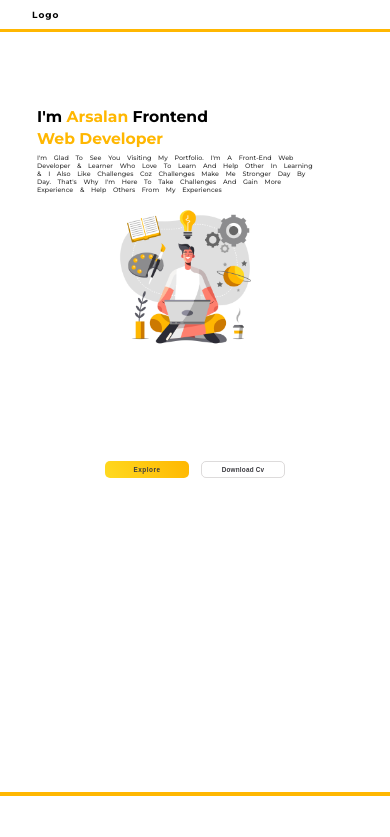
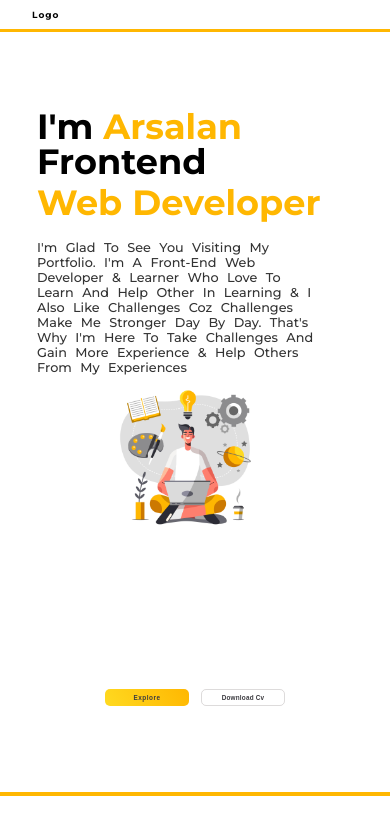
Before and after one commit to arsalan475/arsalportfolio, a plain HTML site: page index.html in a window 390 px wide. Shown: the top 837 px of the page. Drawn offline with Linux system fonts and the light colour scheme.

Commit message:
Add files via upload

```diff
--- a/index.html
+++ b/index.html
@@ -27,7 +27,7 @@
         </ul>
       </section>
 
-      <main class="main">
+
         <div class="home-section" id="home">
           <div class="sub-container">
           <div class="home-heading">
@@ -148,7 +148,7 @@
           </div>
         </section>
       </div>
-      </main>
+
 
       <footer class="footer-container">
       <div class="footer">
--- a/style.css
+++ b/style.css
@@ -457,7 +457,8 @@ background: none;
     .sub-container{
         flex-direction: column;
         align-items: center;
-        gap: 1rem;
+     gap: 1rem;
+        font-size: 3rem;
     }
     .home-heading{
         /* font-size: 1.3rem; */
@@ -466,16 +467,29 @@ background: none;
     }
 
 
+    .heading-main span{
+        font-size: 9vw;
+    }
+
+    .heading-main{
+        margin-bottom: 3rem;
+    }
+
+
+    .btn-container{
+        top: 85%;
+    }
+
 
 
     .profession{
         justify-content: start;
-        font-size: 2rem;
+        font-size: 3rem;
     }
 
     .heading-primary{
 
-        font-size: 1rem;
+        font-size: 2rem;
 
     }
 
```
